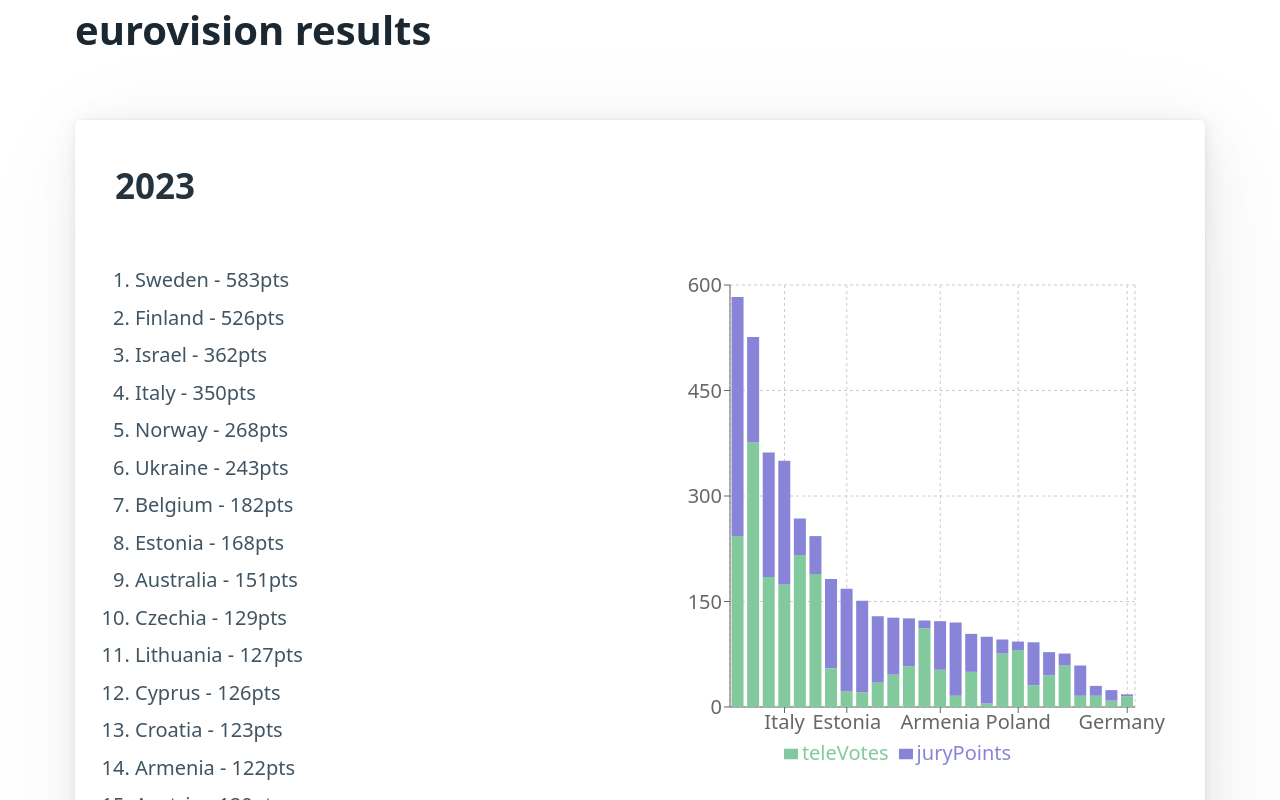
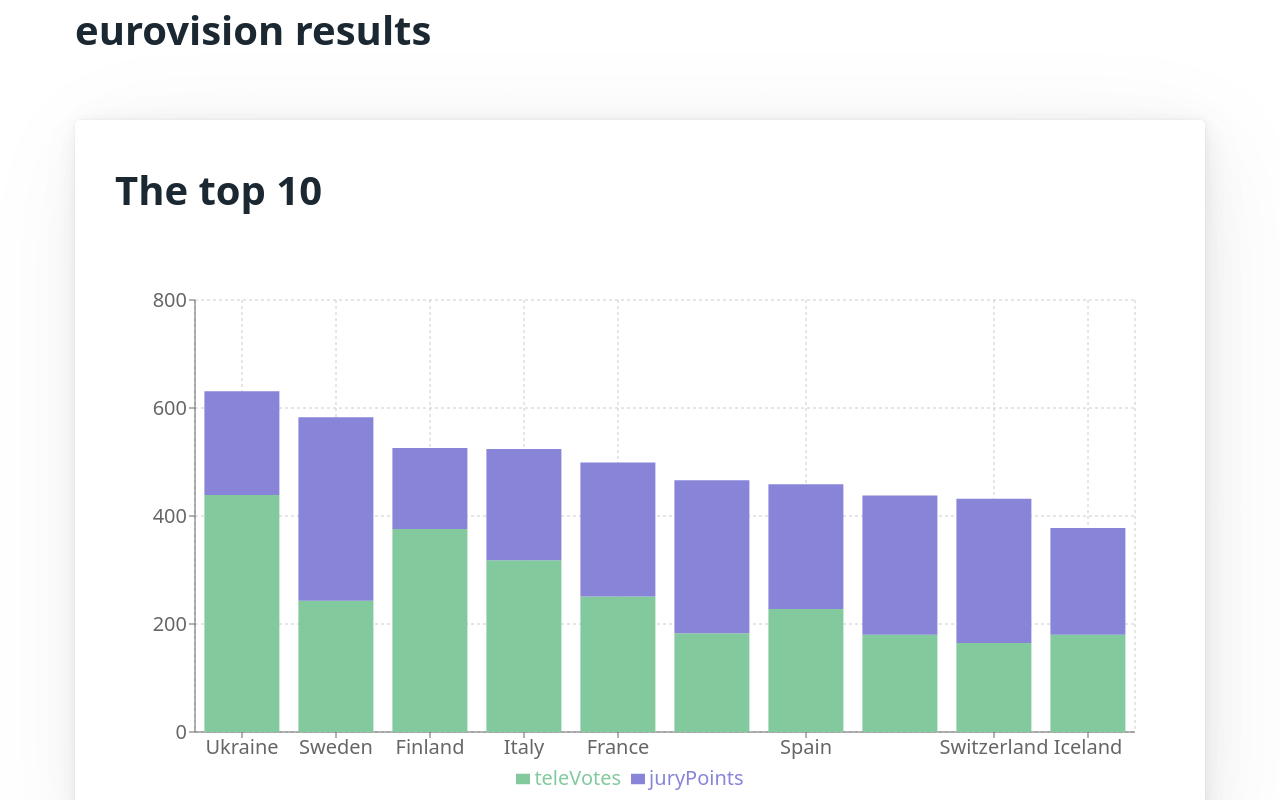
Before and after one commit to napolidan/esc-scraping, a React (Create React App) app in the folder front/: page / in a window 1280 px wide. Shown: the top 800 px of the page. Built offline with nearby package versions, Linux system fonts and the light colour scheme.

Commit message:
added top 10 display

```diff
--- a/front/src/App.js
+++ b/front/src/App.js
@@ -11,6 +11,7 @@ const App = () => {
   const [results, setResults] = useState([]);
   const [orderByTeleVotes, setOrderByTelevotes] = useState([]);
   const [lessJury, setLessJury] = useState([]);
+  const [overall, setOverall] = useState([]);
 
   const data = [
     {
@@ -678,7 +679,7 @@ const App = () => {
     setResults(data);
   }
 
-  if(results.length !== 0 && orderByTeleVotes.length===0 && lessJury.length===0){
+  if(results.length !== 0 && orderByTeleVotes.length === 0){
 
     setResults(data);
     let sortedArray1 = data.map(function(obj) {
@@ -693,7 +694,7 @@ const App = () => {
     setOrderByTelevotes(sortedArray1);
   }
 
-  if(results.length !== 0 && lessJury.length === 0){
+  if(orderByTeleVotes.length !== 0 && lessJury.length === 0){
 
     setResults(data);
     let sortedArray2 = results.map(function(obj) {
@@ -730,9 +731,56 @@ const App = () => {
     setLessJury(sortedArray2);
   }
 
+  if(lessJury.length !== 0 && overall.length === 0){
+    setResults(data);
+    // Reduce the jsonArray to create a new array with sorted JSON objects for qualified and non-qualified countries
+    let sortedArray3 = results.reduce(function(acc, obj) {
+      var qualifiedCountriesArray = obj.qualifiedCountries.map(function(country) {
+        return {
+          "name": country.name,
+          "controversy": country.teleVotes-country.juryPoints,
+          "totalPoints": country.totalPoints,
+          "juryPoints": country.juryPoints,
+          "teleVotes": country.teleVotes,
+          "year": obj.year
+        };
+      });
+
+      var nonQualifiedCountriesArray = obj.nonQualifiedCountries.map(function(country) {
+        return {
+          "name": country.name,
+          "controversy": country.teleVotes-country.juryPoints,
+          "totalPoints": country.totalPoints,
+          "juryPoints": country.juryPoints,
+          "teleVotes": country.teleVotes,
+          "year": obj.year
+        };
+      });
+
+      acc[0].countries = acc[0].countries.concat(qualifiedCountriesArray);
+      acc[1].countries = acc[1].countries.concat(nonQualifiedCountriesArray);
+
+      return acc;
+    }, [
+      { "category": "Qualified Countries", "countries": [] },
+      { "category": "Non-Qualified Countries", "countries": [] }
+    ]);
+
+    // Sort the inner JSON objects by points in descending order
+    sortedArray3.forEach(function(category) {
+      category.countries.sort(function(a, b) {
+        return b.totalPoints - a.totalPoints; // Sort in descending order
+      });
+    });
+
+    setOverall(sortedArray3);
+  }
+
   return(
 
     <div className='container'>
+
+    {console.log(overall)}
 
       {results.length === 0 ? (
         <h1>fetching data...</h1>
@@ -740,30 +788,45 @@ const App = () => {
         <h1>eurovision results</h1>
       )}
 
+      <article style={{width: '100%', minWidth: '100px'}}>
+        <h1>The top 10 </h1>
+        <ResponsiveContainer width={"100%"} aspect={2}>
+          <BarChart
+            width={1000}
+            height={1000}
+            data={overall
+              .find(obj => obj.category === 'Qualified Countries')
+              ?.countries.slice(0, 10)}
+            margin={{
+              top: 20,
+              right: 30,
+              left: 20,
+              bottom: 5,
+            }}
+          >
+            <CartesianGrid strokeDasharray="3 3" />
+            <XAxis dataKey="name" />
+            <YAxis />
+            <Tooltip />
+            <Legend />
+            <Bar dataKey="teleVotes" stackId="a" fill="#82ca9d" />
+            <Bar dataKey="juryPoints" stackId="a" fill="#8884d8" />
+          </BarChart>
+        </ResponsiveContainer>
+      </article>
+
       {data.map((competition, index) => (
-
-        <article key={index} className="m-4">
-
+        <article key={index}>
           <h2>{competition.year}</h2>
-
           <div className='grid'>
-
             <ol>
-
               {competition.qualifiedCountries.map((item, index) => (
-
                 <li className='li-font-size' key={index}>
-
                   {item.name} - {item.totalPoints}pts
-
                 </li>
-
               ))}
-
             </ol>
-
             <div>
-
             <div style={{width: '100%', minWidth: '350px', maxWidth: '650px' }}>
               <ResponsiveContainer width={"100%"} aspect={1}>
                 <BarChart
@@ -785,15 +848,10 @@ const App = () => {
                   <Bar dataKey="teleVotes" stackId="a" fill="#82ca9d" />
                   <Bar dataKey="juryPoints" stackId="a" fill="#8884d8" />
                 </BarChart>
-
               </ResponsiveContainer>
-
             </div>
-
             </div>
-
           </div>
-
         </article>
 
       ))}
```
